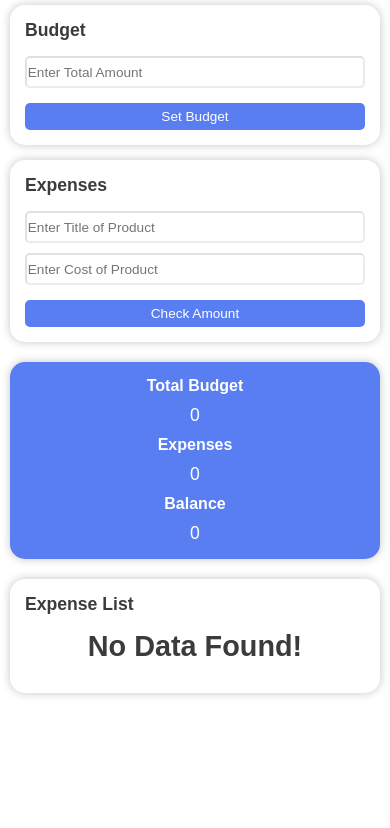
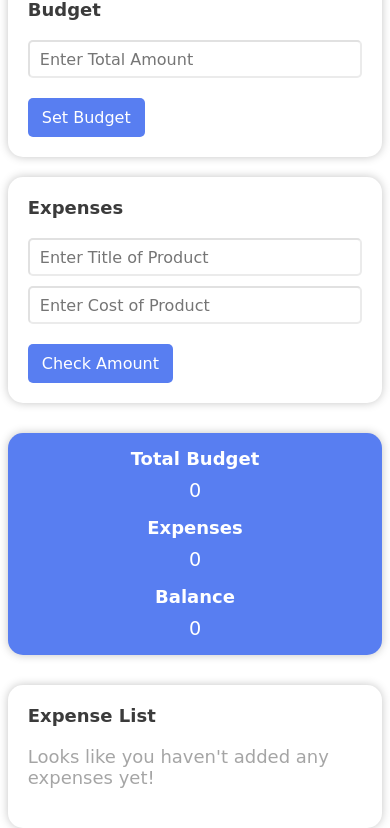
Before and after one commit to mwahajx87/Budget-App, a plain HTML site: page index.html in a window 390 px wide. Shown: the part 97-925 px from the top of the page. Before the commit the page ends 844 px from the top, so only its background shows below. Drawn offline with nearby package versions, Linux system fonts and the light colour scheme.

Commit message:
fix everything and make ui better and responsive .

```diff
--- a/index.html
+++ b/index.html
@@ -3,20 +3,28 @@
   <head>
     <meta charset="UTF-8" />
     <meta name="viewport" content="width=device-width, initial-scale=1.0" />
-    <title>Budgetting App</title>
+    <title>Budget App</title>
     <link rel="stylesheet" href="style.css" />
+    <!-- Toastr JS -->
+    <script src="https://cdnjs.cloudflare.com/ajax/libs/jquery/3.6.0/jquery.min.js"></script>
+    <script src="https://cdnjs.cloudflare.com/ajax/libs/toastr.js/latest/toastr.min.js"></script>
     <script src="script.js" defer></script>
 
     <link
       rel="stylesheet"
       href="https://cdnjs.cloudflare.com/ajax/libs/font-awesome/7.0.1/css/all.min.css"
     />
+    <!-- Toastr CSS -->
+    <link
+      rel="stylesheet"
+      href="https://cdnjs.cloudflare.com/ajax/libs/toastr.js/latest/toastr.min.css"
+    />
   </head>
   <body>
     <h1>Budget App</h1>
     <div id="main">
       <div id="top">
-        <div id="budget">
+        <div class="box">
           <h1>Budget</h1>
           <input
             id="totalAmount"
@@ -25,7 +33,7 @@
           />
           <button onclick="setBudget()">Set Budget</button>
         </div>
-        <div id="expenses">
+        <div class="box">
           <h1>Expenses</h1>
           <div>
             <input
@@ -56,10 +64,10 @@
           <p id="balance">0</p>
         </div>
       </div>
-      <div id="bottom">
+      <div id="bottom" class="box">
         <h1>Expense List</h1>
         <div class="noData" id="Data">
-          <h2>No Data Found!</h2>
+          <h2>Looks like you haven't added any expenses yet!</h2>
         </div>
         <ul class="expenseList"></ul>
       </div>
--- a/script.js
+++ b/script.js
@@ -5,28 +5,42 @@ var totalBudget = document.getElementById("totalBudget");
 var expense = document.getElementById("expense");
 var balance = document.getElementById("balance");
 var Data = document.getElementById("Data");
+var editLi = null;
 
 setBudget = () => {
   if (totalAmount.value === "" || totalAmount.value <= 0) {
-    alert("Please enter a valid amount!");
+    toastr.error("Please enter a valid amount!");
     return;
   } else {
     totalBudget.innerText = totalAmount.value;
     balance.innerText = totalAmount.value;
     totalAmount.value = "";
+    toastr.success("Budget set successfully!");
   }
 };
 checkAmount = () => {
   if (totalBudget.innerText === "0") {
-    alert("Please set the budget first!");
-    productName.value = "";
-    productCost.value = "";
+    toastr.error("Please set the budget first!");
   } else if (
     productName.value === "" ||
     productCost.value === "" ||
     productCost.value <= 0
   ) {
-    alert("Please enter valid product name and cost!");
+    toastr.error("Please enter valid product name and cost!");
+  } else {
+    if (editLi) {
+      var oldCost = parseFloat(editLi.querySelector(".pcost").innerText);
+      editLi.querySelector(".pname").innerText = productName.value;
+      editLi.querySelector(".pcost").innerText = productCost.value;
+
+      var newCost = parseFloat(productCost.value);
+      var costDifference = newCost - oldCost;
+
+      expense.innerText = parseFloat(expense.innerText) + costDifference;
+      balance.innerText = parseFloat(balance.innerText) - costDifference;
+
+      toastr.success("Expense updated successfully!");
+      editLi = null;
     } else {
       balance.innerText =
         parseFloat(totalBudget.innerText) -
@@ -34,8 +48,11 @@ checkAmount = () => {
         parseFloat(productCost.value);
       expense.innerText =
         parseFloat(expense.innerText) + parseFloat(productCost.value);
+
       Data.className = "data";
+
       var ul = document.querySelector("ul");
+
       ul.innerHTML += `
         <li>
             <span class='pname'>${productName.value}</span>
@@ -53,6 +70,9 @@ checkAmount = () => {
                 </i>
             </div>
         </li>`;
+      toastr.success("Expense added successfully!");
+    }
+
     productName.value = "";
     productCost.value = "";
   }
@@ -63,7 +83,8 @@ edit = (event) => {
   var pcost = li.querySelector(".pcost");
   productName.value = pname.innerText;
   productCost.value = pcost.innerText;
-  Delete(event);
+  editLi = li;
+  toastr.info("Click 'Check Amount' to save your changes!");
 };
 Delete = (event) => {
   var li = event.target.closest("li");
@@ -73,6 +94,7 @@ Delete = (event) => {
   expense.innerText =
     parseFloat(expense.innerText) - parseFloat(pcost.innerText);
   li.remove();
+  toastr.info("Expense deleted!");
   if (expense.innerText === "0") {
     Data.className = "noData";
     var ul = document.querySelector("ul");
--- a/style.css
+++ b/style.css
@@ -3,19 +3,13 @@
   --secondary-color: #3b3b3b;
   --background-color: #fff;
   --box-shadow-color: #0000003b;
-  --font-size: 1.5rem;
+  --font-size: 22px;
 }
 * {
   margin: 0;
   padding: 0;
   box-sizing: border-box;
-  font-family: sans-serif;
-}
-
-input[type="number"]::-webkit-outer-spin-button,
-input[type="number"]::-webkit-inner-spin-button {
-  -webkit-appearance: none;
-  margin: 0;
+  font-family: cursive;
 }
 
 html,
@@ -45,7 +39,7 @@ body {
   width: 100%;
   gap: 5vw;
 }
-#budget {
+.box {
   display: flex;
   justify-content: start;
   align-items: start;
@@ -58,19 +52,51 @@ body {
   box-shadow: 0px 0px 10px 0px var(--box-shadow-color);
   padding: 20px;
 }
-#budget h1 {
-  font-size: var(--font-size);
-  color: var(--secondary-color);
+.box:hover {
+  box-shadow: 0px 0px 15px 0px var(--box-shadow-color);
+  transition: 0.1s ease-in-out;
 }
-#budget input {
+.box > div {
+  width: 100%;
+  display: flex;
+  flex-direction: column;
+  gap: 10px;
+}
+input[type="number"]::-webkit-outer-spin-button,
+input[type="number"]::-webkit-inner-spin-button {
+  -webkit-appearance: none;
+  margin: 0;
+}
+input {
   width: 100%;
   height: 40px;
   border-radius: 5px;
   border-color: #0000001e;
-  padding: 0 0.2vw;
+  padding: 0 10px;
   font-size: 1rem;
 }
-#budget button {
+input:focus {
+  box-shadow: 0px 0px 7px 0px var(--primary-color);
+  outline: none;
+}
+h1 {
+  font-weight: bold;
+  font-size: var(--font-size);
+  color: var(--secondary-color);
+  cursor: default;
+}
+h2 {
+  font-weight: 500;
+  font-size: var(--font-size);
+  color: gray;
+  opacity: 0.7;
+  cursor: default;
+}
+p {
+  font-size: 1.2rem;
+  color: var(--secondary-color);
+}
+button {
   border-radius: 5px;
   background-color: var(--primary-color);
   color: var(--background-color);
@@ -79,46 +105,10 @@ body {
   border: none;
   cursor: pointer;
 }
-#expenses {
-  display: flex;
-  justify-content: start;
-  align-items: start;
-  flex-direction: column;
-  gap: 20px;
-  height: 100%;
-  width: 100%;
-  background-color: var(--background-color);
-  border-radius: 15px;
-  box-shadow: 0px 0px 10px 0px var(--box-shadow-color);
-  padding: 20px;
-}
-#expenses h1 {
-  font-size: var(--font-size);
-  color: var(--secondary-color);
-}
-#expenses input {
-  width: 100%;
-  height: 40px;
-  border-radius: 5px;
-  border-color: #0000001e;
-  padding: 0 0.2vw;
-  font-size: 1rem;
-}
-
-#expenses > div {
-  width: 100%;
-  display: flex;
-  flex-direction: column;
-  gap: 10px;
-}
-#expenses button {
-  border-radius: 5px;
+button:hover {
   background-color: var(--primary-color);
-  color: var(--background-color);
-  font-size: 1rem;
-  padding: 10px 20px;
-  border: none;
-  cursor: pointer;
+  box-shadow: 0px 0px 7px 0px var(--primary-color);
+  transition: 0.1s ease-in-out;
 }
 
 #center {
@@ -131,6 +121,10 @@ body {
   background-color: var(--primary-color);
   box-shadow: 0px 0px 10px 0px var(--box-shadow-color);
   border-radius: 15px;
+}
+#center:hover {
+  box-shadow: 0px 0px 15px 2px var(--box-shadow-color);
+  transition: 0.1s ease-in-out;
 }
 #center > div {
   display: flex;
@@ -148,7 +142,7 @@ body {
   color: var(--background-color);
 }
 
-#bottom {
+.box {
   display: flex;
   justify-content: start;
   align-items: start;
@@ -172,9 +166,10 @@ body {
   list-style: none;
   width: 100%;
 }
-.expenselist {
+.expenceList {
   display: none;
 }
+
 #bottom ul li {
   display: flex;
   justify-content: space-between;
@@ -186,6 +181,10 @@ body {
   box-shadow: 0px 0px 10px 0px var(--box-shadow-color);
   border-left: 7px solid var(--primary-color);
 }
+#bottom ul li:hover {
+  box-shadow: 0px 0px 15px 0px var(--box-shadow-color);
+  transition: 0.1s ease-in-out;
+}
 #bottom ul li > div {
   display: flex;
   justify-content: center;
@@ -195,6 +194,10 @@ body {
 #bottom ul li > div > i {
   font-size: 1.2rem;
   cursor: pointer;
+}
+#bottom ul li > div > i:hover {
+  box-shadow: 0px 0px 10px 0px var(--box-shadow-color);
+  transition: 0.1s ease-in-out;
 }
 #bottom .data {
   display: none;
@@ -209,124 +212,57 @@ body {
   color: var(--secondary-color);
 }
 
-/* Tablet and smaller screens */
-@media (max-width: 1024px) {
-  html,
-  body {
-    gap: 30px;
-    padding: 10px;
-  }
+@media (max-width: 900px) {
   #main {
+    width: 95%;
     height: auto;
-    width: 90%;
+    min-height: 80%;
     gap: 30px;
   }
+
   #top {
-    height: auto;
     flex-direction: column;
     gap: 20px;
   }
-  #budget,
-  #expenses {
-    height: auto;
+}
+
+@media (max-width: 600px) {
+  :root {
+    --font-size: 20px;
   }
+
+  html,
+  body {
+    gap: 25px;
+    padding: 15px 0;
+  }
+
+  #main {
+    width: 96%;
+    padding-bottom: 10px;
+  }
+
   #center {
-    flex-wrap: wrap;
+    flex-direction: column;
     gap: 15px;
+    padding: 15px;
   }
-  :root {
-    --font-size: 1.2rem;
+
+  #center > div {
+    width: 100%;
   }
 }
 
-/* Mobile phones */
-@media (max-width: 600px) {
-  h1 {
-    font-size: 1.5rem;
+@media (max-width: 420px) {
+  :root {
+    --font-size: 18px;
   }
-  html,
-  body {
-    gap: 20px;
-    padding: 5px;
+
+  input {
+    height: 38px;
   }
-  #main {
-    width: 100%;
-    gap: 20px;
-  }
-  #top {
-    gap: 15px;
-  }
-  #budget,
-  #expenses,
-  #bottom {
-    padding: 15px;
-    gap: 15px;
-  }
-  #budget h1,
-  #expenses h1,
-  #bottom h1 {
-    font-size: 1.1rem;
-  }
-  #budget input,
-  #expenses input {
-    height: 35px;
-    font-size: 0.9rem;
-  }
-  #budget button,
-  #expenses button {
-    font-size: 0.9rem;
-    padding: 8px 16px;
-    width: 100%;
-  }
-  #center {
-    flex-direction: column;
-    gap: 10px;
-    padding: 15px;
-  }
-  #center > div {
-    width: 100%;
-  }
-  #center h1 {
-    font-size: 1rem;
-  }
-  #center p {
-    font-size: 1.1rem;
-  }
-  #bottom ul li {
-    flex-direction: column;
-    align-items: flex-start;
-    padding: 15px;
-    gap: 10px;
-  }
-  #bottom ul li > div {
-    gap: 20px;
-    width: 100%;
-    justify-content: flex-end;
-  }
-  #bottom ul li > span {
-    font-size: 0.95rem;
-  }
-  :root {
-    --font-size: 1rem;
+
+  button {
+    padding: 10px 14px;
   }
 }
-
-/* Extra small phones */
-@media (max-width: 400px) {
-  #budget input,
-  #expenses input {
-    height: 32px;
-    font-size: 0.85rem;
-  }
-  #budget button,
-  #expenses button {
-    font-size: 0.85rem;
-    padding: 6px 12px;
-  }
-  #bottom ul li > div {
-    gap: 15px;
-  }
-  #bottom ul li > div > i {
-    font-size: 1rem;
-  }
-}
```
Lines whose indentation alone changed are shown as unchanged.
